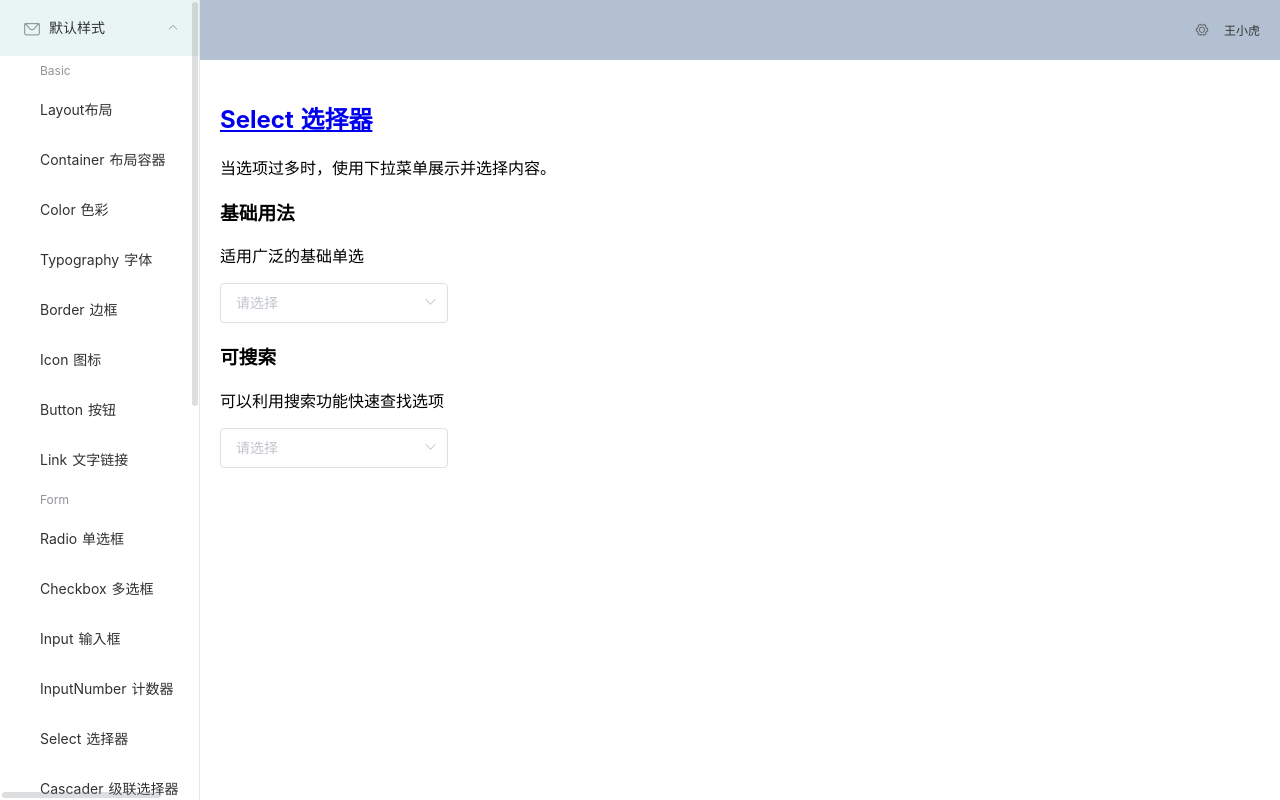
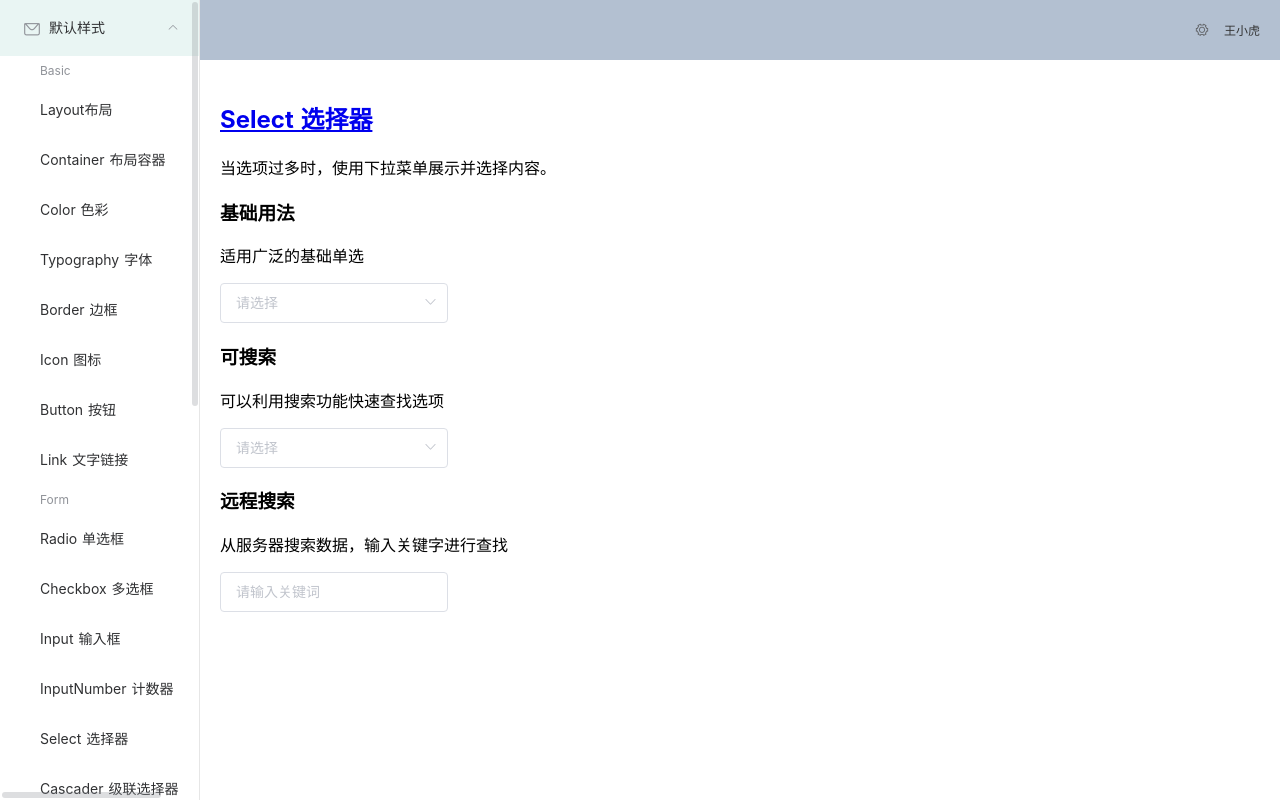
Before and after one commit to MShineRay/element-ui-builder, a Nuxt app: page /default/form/select in a window 1280 px wide. Built offline with nearby package versions, Linux system fonts and the light colour scheme.

Commit message:
u--select

```diff
--- a/pages/default/form/select.vue
+++ b/pages/default/form/select.vue
@@ -28,7 +28,27 @@
         </el-option>
       </el-select>
     </section>
-
+    <section>
+      <h3>远程搜索</h3>
+      <p>从服务器搜索数据，输入关键字进行查找</p>
+      <el-select
+        v-model="value2"
+        filterable
+        clearable
+        allow-create
+        remote
+        reserve-keyword
+        placeholder="请输入关键词"
+        :remote-method="remoteMethod"
+        :loading="loading">
+        <el-option
+          v-for="item in options2"
+          :key="item.value"
+          :label="item.label"
+          :value="item.value">
+        </el-option>
+      </el-select>
+    </section>
   </div>
 </template>
 
@@ -54,7 +74,30 @@
           value: '选项5',
           label: '北京烤鸭'
         }],
-        value: ''
+        value: '',
+
+
+        options2: [],
+        value2: [],
+        list: [],
+        loading: false,
+        states: ["Alabama", "Alaska", "Arizona",
+          "Arkansas", "California", "Colorado",
+          "Connecticut", "Delaware", "Florida",
+          "Georgia", "Hawaii", "Idaho", "Illinois",
+          "Indiana", "Iowa", "Kansas", "Kentucky",
+          "Louisiana", "Maine", "Maryland",
+          "Massachusetts", "Michigan", "Minnesota",
+          "Mississippi", "Missouri", "Montana",
+          "Nebraska", "Nevada", "New Hampshire",
+          "New Jersey", "New Mexico", "New York",
+          "North Carolina", "North Dakota", "Ohio",
+          "Oklahoma", "Oregon", "Pennsylvania",
+          "Rhode Island", "South Carolina",
+          "South Dakota", "Tennessee", "Texas",
+          "Utah", "Vermont", "Virginia",
+          "Washington", "West Virginia", "Wisconsin",
+          "Wyoming"]
       }
     },
     methods: {
@@ -74,9 +117,25 @@
       },
       selectBlur(event){
 
+      },
+      remoteMethod(query) {
+        if (query !== '') {
+          this.loading = true;
+          setTimeout(() => {
+            this.loading = false;
+            this.options2 = this.list.filter(item => {
+              return item.label.toLowerCase().indexOf(query.toLowerCase()) > -1;
+            });
+          }, 200);
+        } else {
+          this.options2 = [];
+        }
       }
     },
     mounted() {
+      this.list = this.states.map(item => {
+        return { value: `value:${item}`, label: `${item}` };
+      });
     }
   }
 </script>
```
